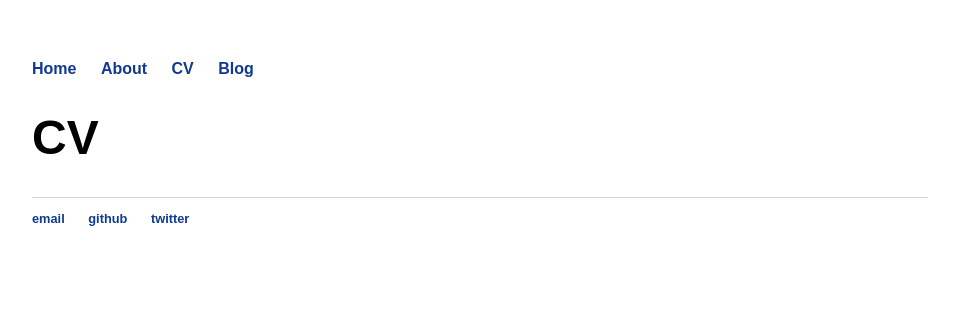
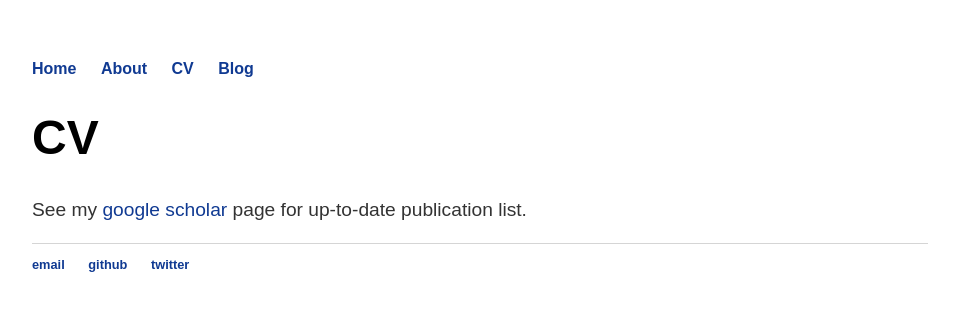
Before and after one commit to jacobmpaul/jacobmpaul.github.io, a Jekyll site: the page built from cv.html, in a window 1280 px wide. Shown: the top 311 px of the page, without its empty margins (160-1119 px from the left). Built offline with Jekyll 4.4.1, drawn with Linux system fonts in a browser that asks for light colours.

Commit message:
Update cv.html
added google scholar link

```diff
--- a/cv.html
+++ b/cv.html
@@ -4,4 +4,6 @@ title: Jacob M. Paul
 ---
 <div class="blurb">
 	<h1>CV</h1>
+	<p> <p>
+	<p>See my <a href="https://scholar.google.com/citations?user=ZIOR3Y4AAAAJ&hl=en">google scholar</a> page for up-to-date publication list.</p>
 </div><!-- /.blurb -->
```
